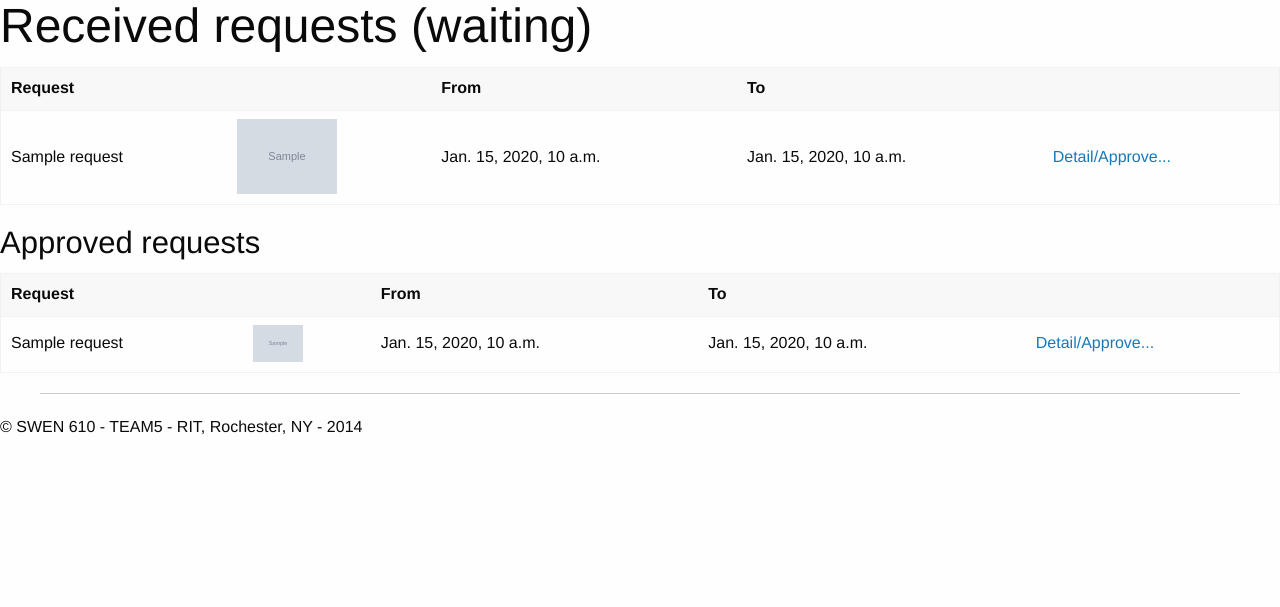
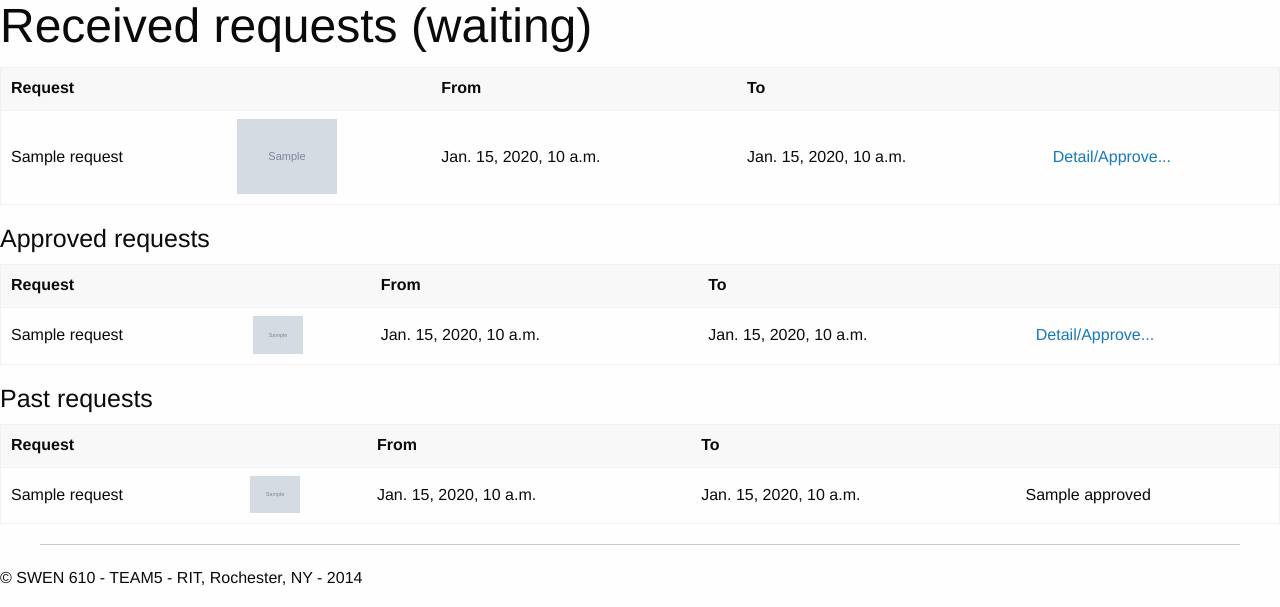
Before and after one commit to vishnutej9492/toolshare, a Django app: template toolshare/toolshare/Sharing/templates/Sharing/received_requests_index.html in a window 1280 px wide. Shown: the part 323-930 px from the top of the page. Before the commit the page ends 757 px from the top, so only its background shows below. Run offline with Django 3.2, Linux system fonts and the light colour scheme; the template is opened without the code that fills it: most values are stand-ins (such as "Sample title", 1, 10 or a date in 2020); grey boxes marked "Sample" are stand-in pictures; some libraries are stand-ins or nearby versions.

Commit message:
Received request tool index dived in wiating, approved, and past

```diff
--- a/toolshare/toolshare/Sharing/templates/Sharing/received_requests_index.html
+++ b/toolshare/toolshare/Sharing/templates/Sharing/received_requests_index.html
@@ -35,7 +35,7 @@
     <span>No requests.</span>
   {% endif %}
 
-  <h3>Approved requests</h3>
+  <h4>Approved requests</h4 >
   {% if approved_requests|length > 0 %}
     <table>
       <thead>
@@ -59,7 +59,33 @@
       {% endfor %}
       </tbody>
     </table>
-
+  {% else %}
+    <span>No requests.</span>
+  {% endif %}
+  <h4>Past requests</h4>
+  {% if past_requests|length > 0 %}
+    <table>
+      <thead>
+        <tr>
+          <td>Request</td>
+          <td></td>
+          <td>From</td>
+          <td>To</td>
+          <td></td>
+        </tr>
+      </thead>
+      <tbody>
+      {% for request in past_requests %}
+        <tr>
+          <td>{{ request }}</td>
+          <td>{% if request.tool.image %}<img src="{{ request.tool.image.url }}" width="50">{% else %}no image{% endif %}</td>
+          <td>{{ request.start_date }}</td>
+          <td>{{ request.end_date }}</td>
+          <td>{{ request.approved }}</td>
+        </tr>
+      {% endfor %}
+      </tbody>
+    </table>
   {% else %}
     <span>No requests.</span>
   {% endif %}
```
Also changed, not shown: toolshare/toolshare/Sharing/views.py (+7 -3 lines).
